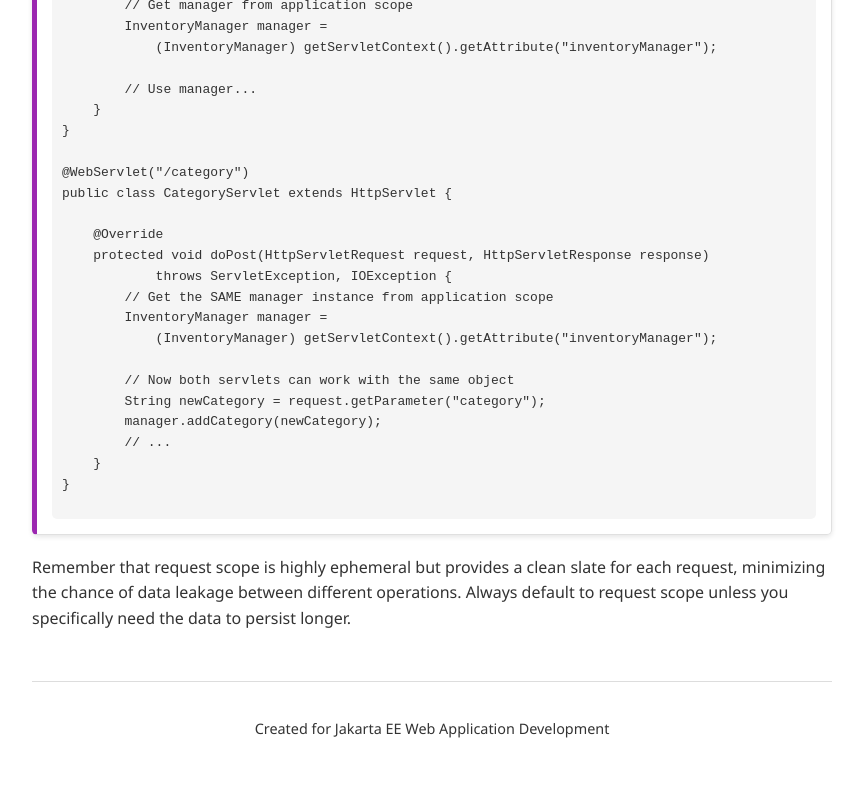
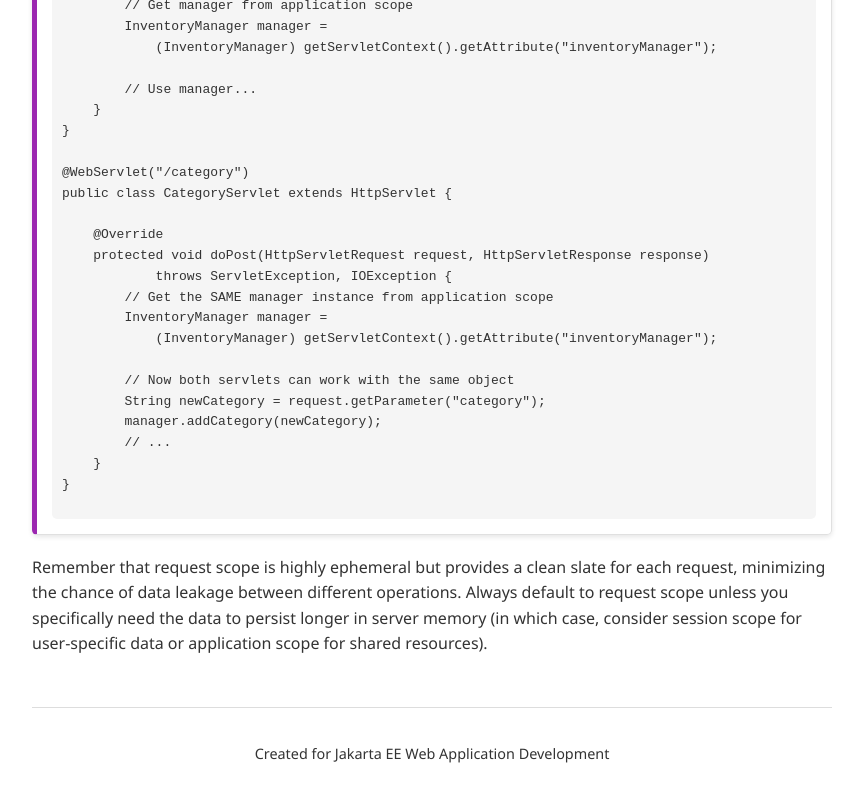
Before and after one commit to bobbyconnolly/jakarta-scope-info, a plain HTML site: page index.html in a window 1280 px wide. Shown: the part 9180-9980 px from the top of the page, without its empty margins (208-1071 px from the left). Before the commit the page ends 9954 px from the top, so only its background shows below. Drawn offline with Linux system fonts and the light colour scheme.

Commit message:
Update index.html

```diff
--- a/index.html
+++ b/index.html
@@ -621,7 +621,8 @@ public class CategoryServlet extends HttpServlet {
     <p>
         Remember that request scope is highly ephemeral but provides a clean slate for each request,
         minimizing the chance of data leakage between different operations. Always default to
-        request scope unless you specifically need the data to persist longer.
+        request scope unless you specifically need the data to persist longer in server memory (in which case,
+        consider session scope for user-specific data or application scope for shared resources).
     </p>
 
     <footer style="margin-top: 50px; padding-top: 20px; border-top: 1px solid #ddd; text-align: center; font-size: 0.9em;">
```
